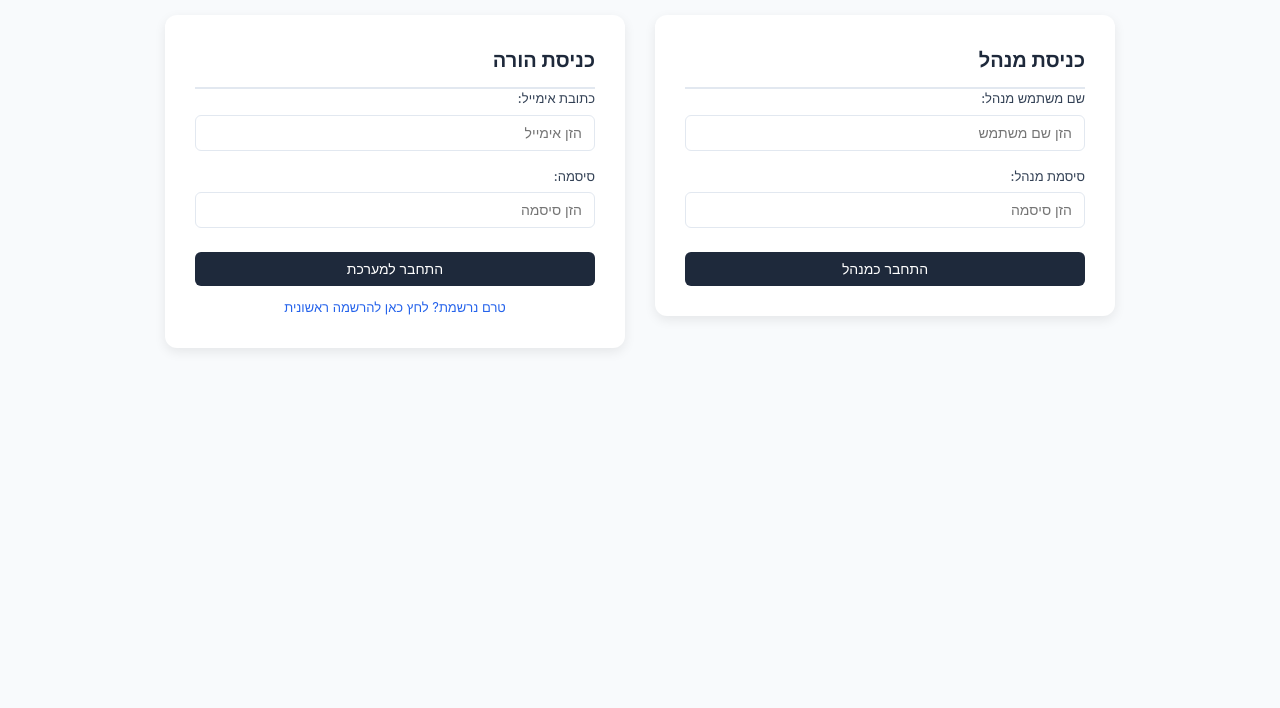
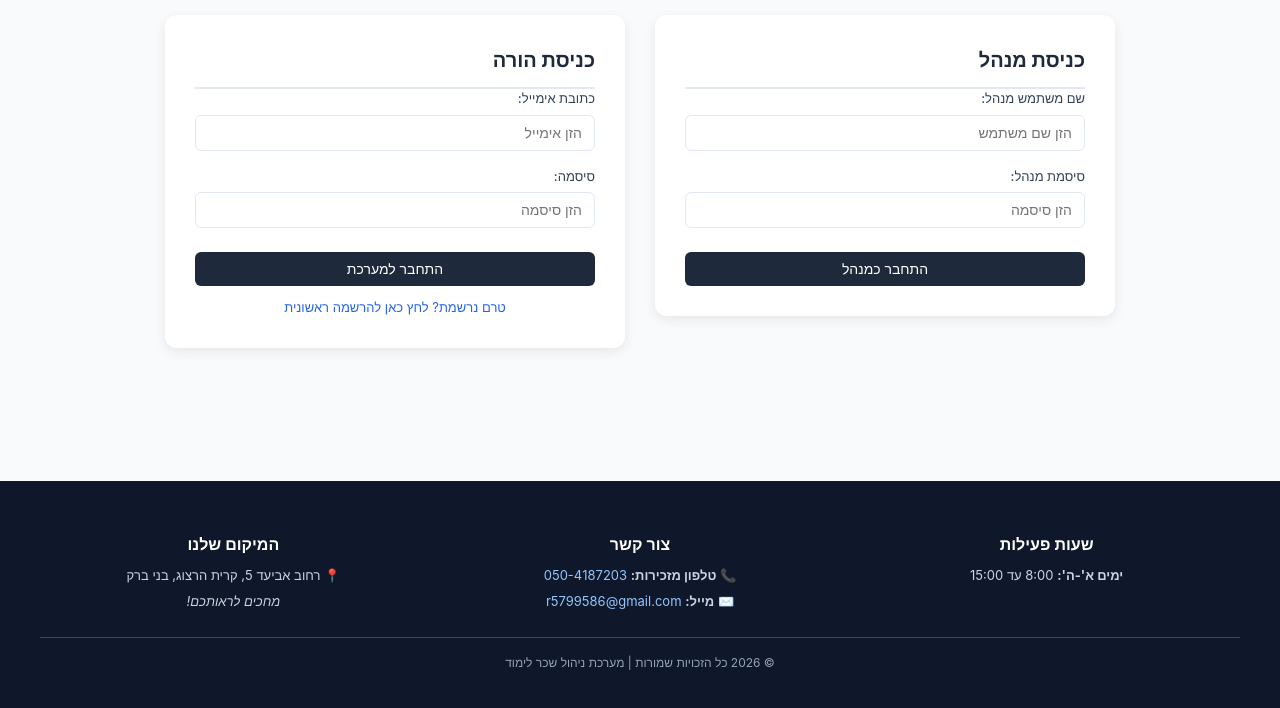
Before and after one commit to RuthDeveloper0/tuition-management-project, a website: page client/index.html in a window 1280 px wide. Shown: the part 86-794 px from the top of the page. Drawn offline with Linux system fonts and the light colour scheme.

Commit message:
refactor(dashboard): update render logic, price formatting, and layout styles
- Update dashboard.js to correctly render child tuition prices as a single clean value, eliminating duplicate price display issues upon year advancement and data re-rendering.

- Modify family table row generation to dynamically apply attention background styling to entire rows for families requiring special handling.

- Relocate attention indicators to appear clearly on a separate line directly beneath the family name for improved visual clarity.

- Adjust main layout container margins to ensure proper spacing between the data table and the dark footer area, preventing visual collision.

- Refine action button spacing and table column ordering for a more intuitive and polished user experience.

```diff
--- a/client/css/components.css
+++ b/client/css/components.css
@@ -47,7 +47,7 @@
   border-radius: 4px;
   cursor: pointer;
   border: 1px solid transparent;
-  margin-left: 4px;
+  margin: 2px 4px;
 }
 
 .btn-add-child { background-color: #f1f5f9; color: var(--primary-color); border-color: #cbd5e1; }
--- a/client/css/layout.css
+++ b/client/css/layout.css
@@ -16,6 +16,7 @@ body {
   border-radius: var(--radius-md);
   box-shadow: var(--shadow-md);
   border: 1px solid var(--border-color);
+  margin-bottom: 100px;
 }
 
 
--- a/client/index.html
+++ b/client/index.html
@@ -70,7 +70,33 @@
 
   </div>
 
+<!-- הפוטר -->
+  <footer class="site-footer">
+    <div class="footer-inner-wrapper">
+      <div class="footer-container">
+        <div class="footer-col">
+          <h4>שעות פעילות</h4>
+          <p><strong>ימים א'-ה':</strong> 8:00 עד 15:00</p>
+        </div>
 
+        <div class="footer-col">
+          <h4>צור קשר</h4>
+          <p>📞 <strong>טלפון מזכירות:</strong> <a href="tel:0504187203" dir="ltr">050-4187203</a></p>
+          <p>✉️ <strong>מייל:</strong> <a href="mailto:r5799586@gmail.com">r5799586@gmail.com</a></p>
+        </div>
+
+        <div class="footer-col">
+          <h4>המיקום שלנו</h4>
+          <p>📍 רחוב אביעד 5, קרית הרצוג, בני ברק</p>
+          <p class="footer-note">מחכים לראותכם!</p>
+        </div>
+      </div>
+
+      <div class="footer-bottom">
+        <p>© 2026 כל הזכויות שמורות | מערכת ניהול שכר לימוד</p>
+      </div>
+    </div>
+  </footer>
 
 
   <script src="/js/services/auth.js"></script>
```
Also changed, not shown: client/js/dashboard.js (+12 -7 lines).
